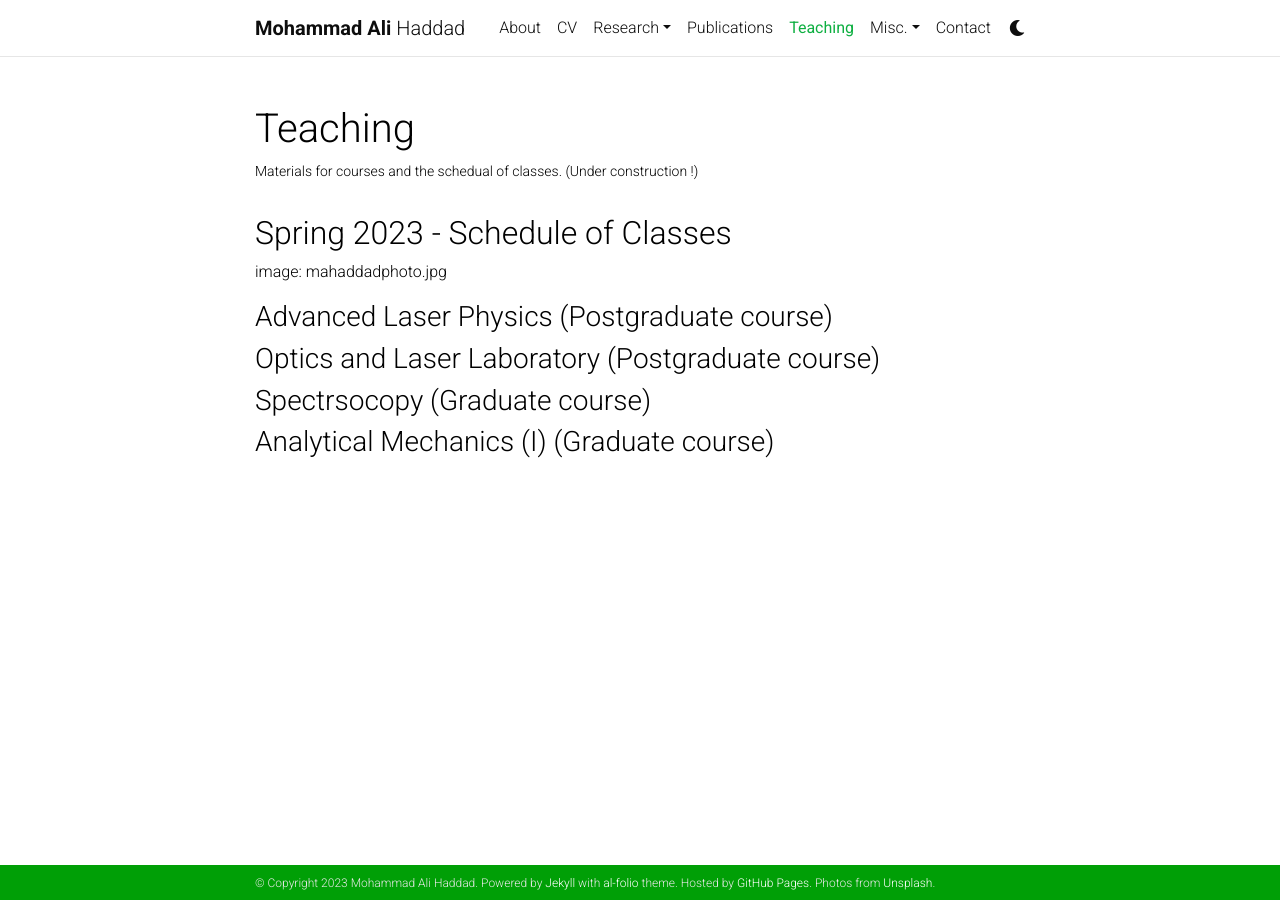
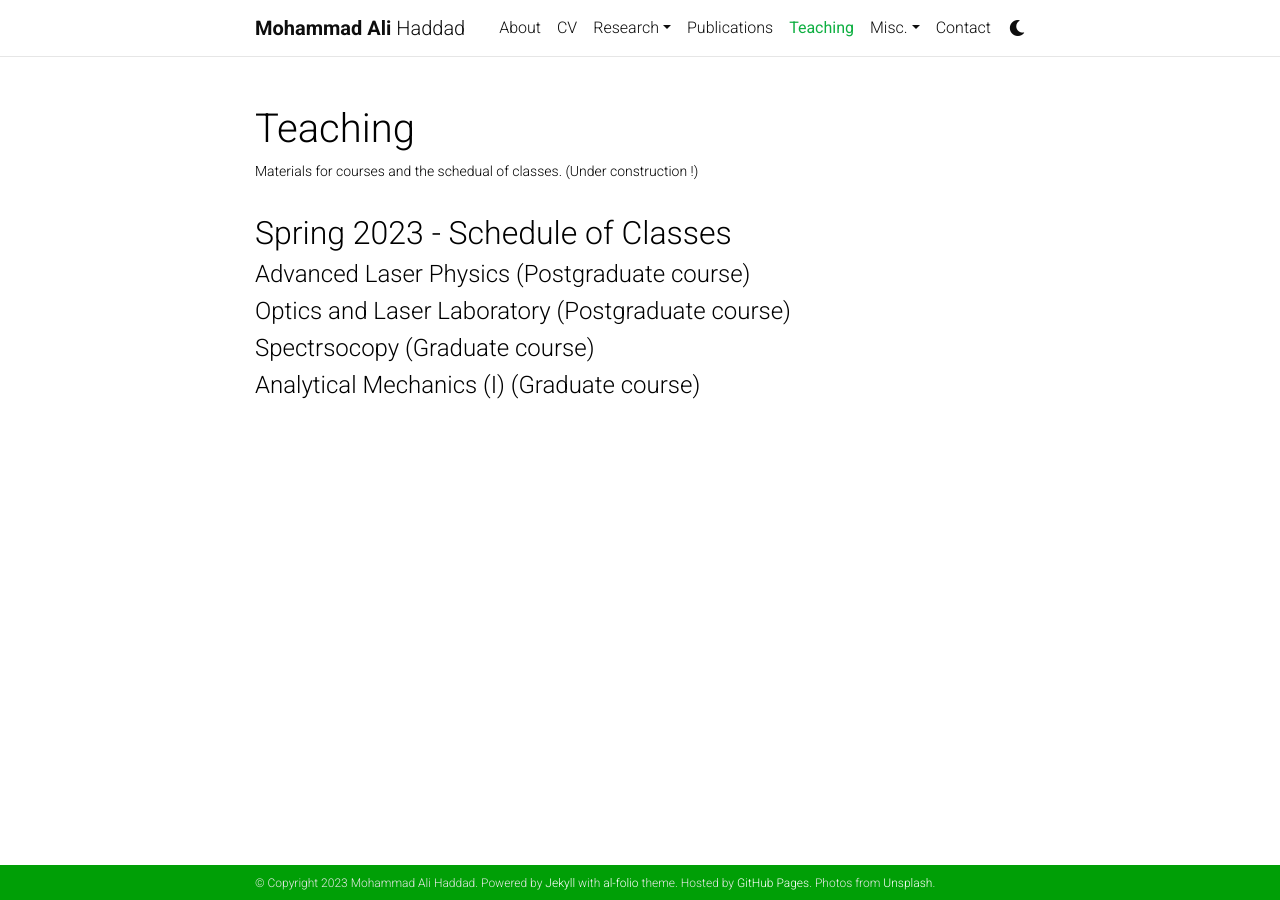
Before and after one commit to ma-haddad/ma-haddad.github.io, a Jekyll site: the page built from _pages/teaching.md, in a window 1280 px wide. Built offline with Jekyll 4.4.1, drawn with Linux system fonts in a browser that asks for light colours; comment, search, counter and statistics services are not loaded; a style sheet for code colours, icons or effects is not loaded.

Commit message:
Update teaching.md

```diff
--- a/_pages/teaching.md
+++ b/_pages/teaching.md
@@ -10,11 +10,11 @@ nav_order: 3
 
 ## Spring 2023 - Schedule of Classes
 
-image: mahaddadphoto.jpg
-### Advanced Laser Physics (Postgraduate course)
 
-### Optics and Laser Laboratory  (Postgraduate course)
+#### Advanced Laser Physics (Postgraduate course)
 
-### Spectrsocopy  (Graduate course)
+#### Optics and Laser Laboratory  (Postgraduate course)
 
-### Analytical Mechanics (I)  (Graduate course)
+#### Spectrsocopy  (Graduate course)
+
+#### Analytical Mechanics (I)  (Graduate course)
```
